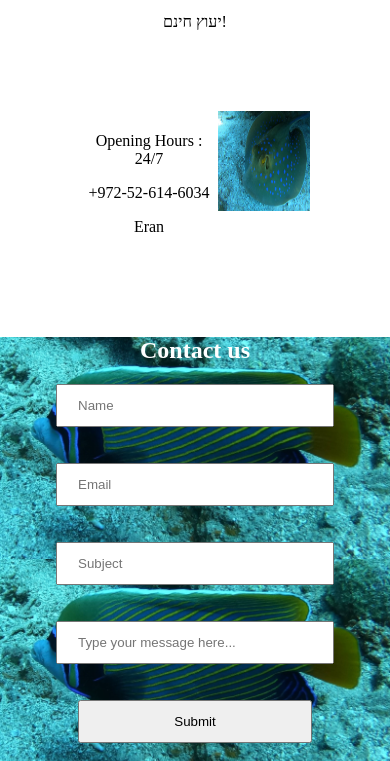
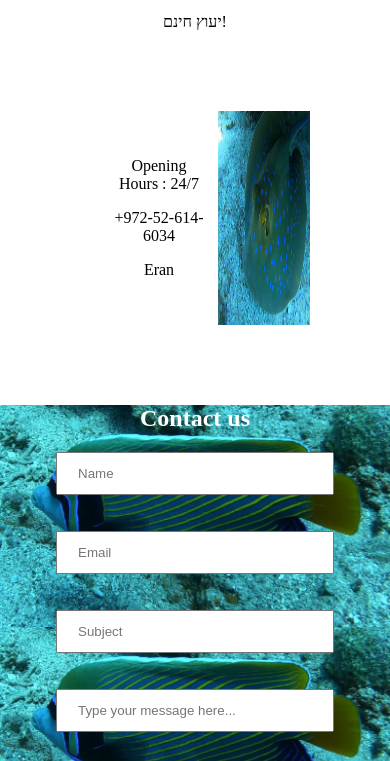
Before and after one commit to IMBenB/bleep, a website: page public/index.html in a window 390 px wide. Shown: the part 905-1666 px from the top of the page. Drawn offline with Linux system fonts and the light colour scheme.

Commit message:
Update style.css

```diff
--- a/public/style.css
+++ b/public/style.css
@@ -73,14 +73,14 @@ input{
 
 }
 .hours > img{
-    max-width:40%;
-    max-height: 100px;
+    max-width:60%;
+    max-height: 300px;
 
 
 }
 
 .hours_details{
-    padding: 5px;
+    padding-right: 10px;
 
 }
 }
```
